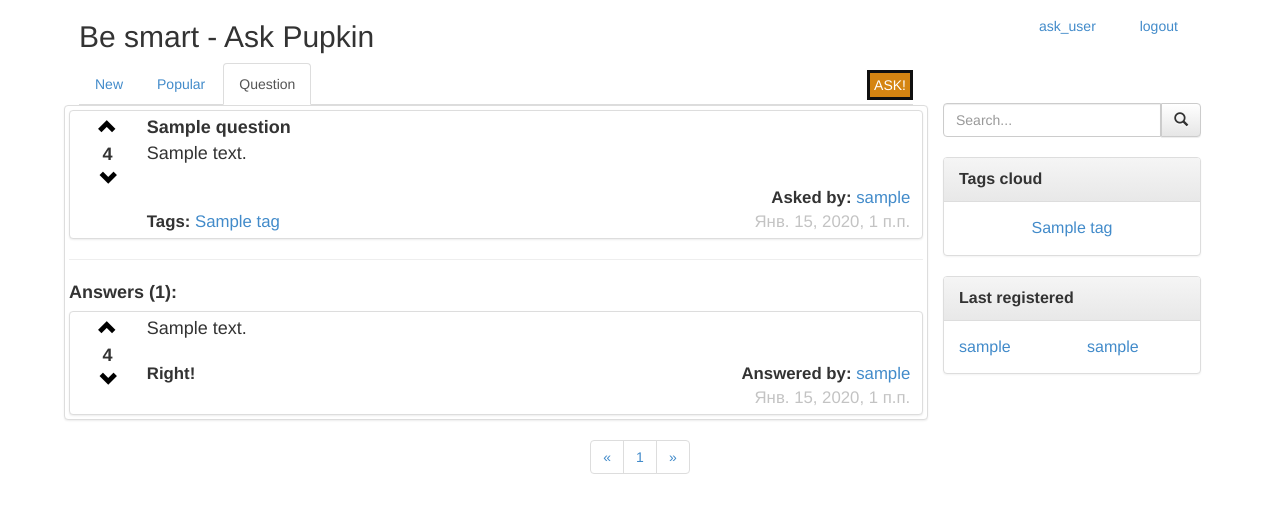
After one commit to alekseyl1992/askpupkin, a Django app: template templates/answers.html in a window 1280 px wide. The commit adds this page. Shown: the top 513 px of the page. Run offline with Django 3.2, Linux system fonts and the light colour scheme; tables that the repository leaves empty hold one stand-in row (values such as "Sample post"); the template is opened without the code that fills it: values that come from a table or form of the project are taken from there, most other values are stand-ins (such as "Sample title", 1, 10 or a date in 2020); some libraries are stand-ins or nearby versions.

```diff
--- a/ask/queries.py
+++ b/ask/queries.py
@@ -61,5 +61,9 @@ def get_last_registered_users():
     return User.objects.order_by('-date_joined')[0:10]
 
 
+def get_tag_question_count(tag_name):
+    return Question.objects.filter(tags__name=tag_name).count()
+
+
 users = search_questions_by_title('Tellus', 10, 30)
 print users
--- a/ask/static/css/index.css
+++ b/ask/static/css/index.css
@@ -134,3 +134,12 @@
 .asker_name {
     padding-right: 1%;
 }
+
+.panel-heading {
+    font-size: medium;
+    font-weight: bold;
+}
+
+.panel-body {
+    font-size: medium;
+}
--- a/askpupkin/settings.py
+++ b/askpupkin/settings.py
@@ -101,7 +101,7 @@ MIDDLEWARE_CLASSES = (
     'django.middleware.csrf.CsrfViewMiddleware',
     'django.contrib.auth.middleware.AuthenticationMiddleware',
     'django.contrib.messages.middleware.MessageMiddleware',
-    'debug_toolbar.middleware.DebugToolbarMiddleware',
+    #'debug_toolbar.middleware.DebugToolbarMiddleware',
     # Uncomment the next line for simple clickjacking protection:
     # 'django.middleware.clickjacking.XFrameOptionsMiddleware',
 )
@@ -126,7 +126,7 @@ INSTALLED_APPS = (
     'django.contrib.messages',
     'django.contrib.staticfiles',
     'ask',
-    'debug_toolbar',
+    #'debug_toolbar',
     # Uncomment the next line to enable the admin:
     # 'django.contrib.admin',
     # Uncomment the next line to enable admin documentation:
--- a/askpupkin/urls.py
+++ b/askpupkin/urls.py
@@ -5,11 +5,12 @@ from django.conf.urls import patterns, include, url
 # admin.autodiscover()
 
 urlpatterns = patterns('ask.views',
-    # Examples:
     url(r'^$', 'index_latest', name='index_latest'),
     url(r'^new/$', 'index_latest', name='index_latest'),
     url(r'^popular/$', 'index_popular', name='index_popular'),
     url(r'^question/$', 'question', name='question'),
+    url(r'^tag/$', 'tag', name='tag'),
+    url(r'^user/$', 'user', name='user'),
 
     # Uncomment the admin/doc line below to enable admin documentation:
     # url(r'^admin/doc/', include('django.contrib.admindocs.urls')),
--- /dev/null
+++ b/templates/answers.html
@@ -0,0 +1,87 @@
+{% extends "index.html" %}
+
+{% block tabs %}
+    <li><a href="/">New</a></li>
+    <li><a href="/popular/">Popular</a></li>
+    <li class="active"><a>Question</a></li>
+{% endblock %}
+
+{% block content %}
+    <div class="thumbnail" id="questions">
+        <div class="thumbnail question">
+            <div class="row">
+                <div class="col-md-1 rating">
+                    <a href="#" class="ratingArrow">
+                        <div class="glyphicon glyphicon-chevron-up"></div>
+                    </a>
+                    <div><b>{{ question.rating }}</b></div>
+                    <a href="#" class="ratingArrow">
+                        <div class="glyphicon glyphicon-chevron-down"></div>
+                    </a>
+                </div>
+                <div class="col-md-11">
+                    <div class="questionHeader">
+                        <span class="qheader">{{ question.title }}</span>
+                    </div>
+                    <div class="questionContent">
+                        {{ question.content }}
+                    </div>
+                    <div class="questionFooter">
+                        <div class="asker_name pull-right"><b>Asked by:</b> <a href="/user/?name={{ question.author.username }}">{{ question.author.username }}</a></div><br>
+                        <b>Tags:</b>
+                        {% for tag in question.tags.all %}
+                        <span><a href="#">{{ tag.name }}</a></span>
+                        {% endfor %}
+                        <div class="qdate pull-right">{{ question.date }}</div>
+                    </div>
+                </div>
+            </div>
+        </div>
+
+        <hr>
+        <div class="answers_title">Answers ({{ answers.count }}):</div>
+
+        {% for answer in answers %}
+        <div class="thumbnail question">
+            <div class="row">
+                <div class="col-md-1 rating">
+                    <a href="#" class="ratingArrow">
+                        <div class="glyphicon glyphicon-chevron-up"></div>
+                    </a>
+                    <div><b>{{ answer.rating }}</b></div>
+                    <a href="#" class="ratingArrow">
+                        <div class="glyphicon glyphicon-chevron-down"></div>
+                    </a>
+                </div>
+                <div class="col-md-11">
+                    <div class="questionContent">
+                        {{ answer.content }}
+                    </div>
+                    <div class="questionFooter">
+                        {%  if answer.right %}
+                        <b>Right!</b>
+                        {% endif %}
+                        <div class="asker_name pull-right"><b>Answered by:</b> <a href="/user/?name={{ answer.author.username }}">{{ answer.author.username }}</a></div><br>
+                        <div class="qdate pull-right">{{ answer.date }}</div>
+                    </div>
+                </div>
+            </div>
+        </div>
+        {% endfor %}
+    </div>
+{%  endblock %}
+
+
+{% block paginator %}
+    <ul class="pagination">
+        <li><a href="/{{ page }}/?q={{ question.id }}&page=1">&laquo;</a></li>
+        {%  for i in page_range %}
+            {%  if  i == page_id %}
+            <li class="active"><a href="/{{ page }}/?q={{ question.id }}&page={{ i }}">{{ i }}</a></li>
+            {% else %}
+            <li><a href="/{{ page }}/?q={{ question.id }}&page={{ i }}">{{ i }}</a></li>
+            {%  endif %}
+        {%  endfor %}
+        <li><a href="/{{ page }}/?q={{ question.id }}&page={{ pages_count }}">&raquo;</a></li>
+    </ul>
+{% endblock %}
--- a/templates/index.html
+++ b/templates/index.html
@@ -17,7 +17,7 @@
                 <h2>Be smart - Ask Pupkin</h2>
             </div>
             <div class="col-md-2" id="headerRight">
-                <span> pupkin</span>
+                <span><a href="/user/?name=ask_user">ask_user</a></span>
                 <span id="logoutLink"><a href="#">logout</a></span>
             </div>
         </div>
@@ -25,17 +25,7 @@
         <div class="row" id="content">
             <div class="col-md-9" id="leftCol">
                 <ul class="nav nav-tabs" id="tabs">
-                    {% if page == 'popular' %}
-                    <li><a href="/">New</a></li>
-                    <li class="active"><a>Popular</a></li>
-                    {% elif page == 'new' %}
-                    <li class="active"><a>New</a></li>
-                    <li><a href="/popular/">Popular</a></li>
-                    {% else %}
-                    <li><a href="/">New</a></li>
-                    <li><a href="/popular/">Popular</a></li>
-                    <li class="active"><a>Question</a></li>
-                    {% endif %}
+                    {% block tabs %}{% endblock %}
                     <span id="ask" class="pull-right">
                         <a data-toggle="modal" href="#myModal" id="askLink">ASK!</a>
                     </span>
@@ -62,7 +52,7 @@
                     <div class="panel-heading">Tags cloud</div>
                     <div class="panel-body" id="tagCloud">
                         {% for tag in popular_tags %}
-                        <a href="#" class="tw{{ tag.weight }}">{{ tag.name }}</a>
+                        <a href="/tag/?t={{ tag.name }}" class="tw{{ tag.weight }}">{{ tag.name }}</a>
                         {% endfor %}
                     </div>
                 </div>
@@ -137,7 +127,7 @@
         </div>
     </div>
 
-    <script src="js/jquery.js"></script>
-    <script src="js/bootstrap.js"></script>
+    <script src="/static/js/jquery.js"></script>
+    <script src="/static/js/bootstrap.js"></script>
 </body>
 </html>
```
Also changed, not shown: ask/views.py (+80 -1 lines), templates/questions.html (added, +75 -0 lines), templates/user.html (added, +11 -0 lines), 4 other files.
